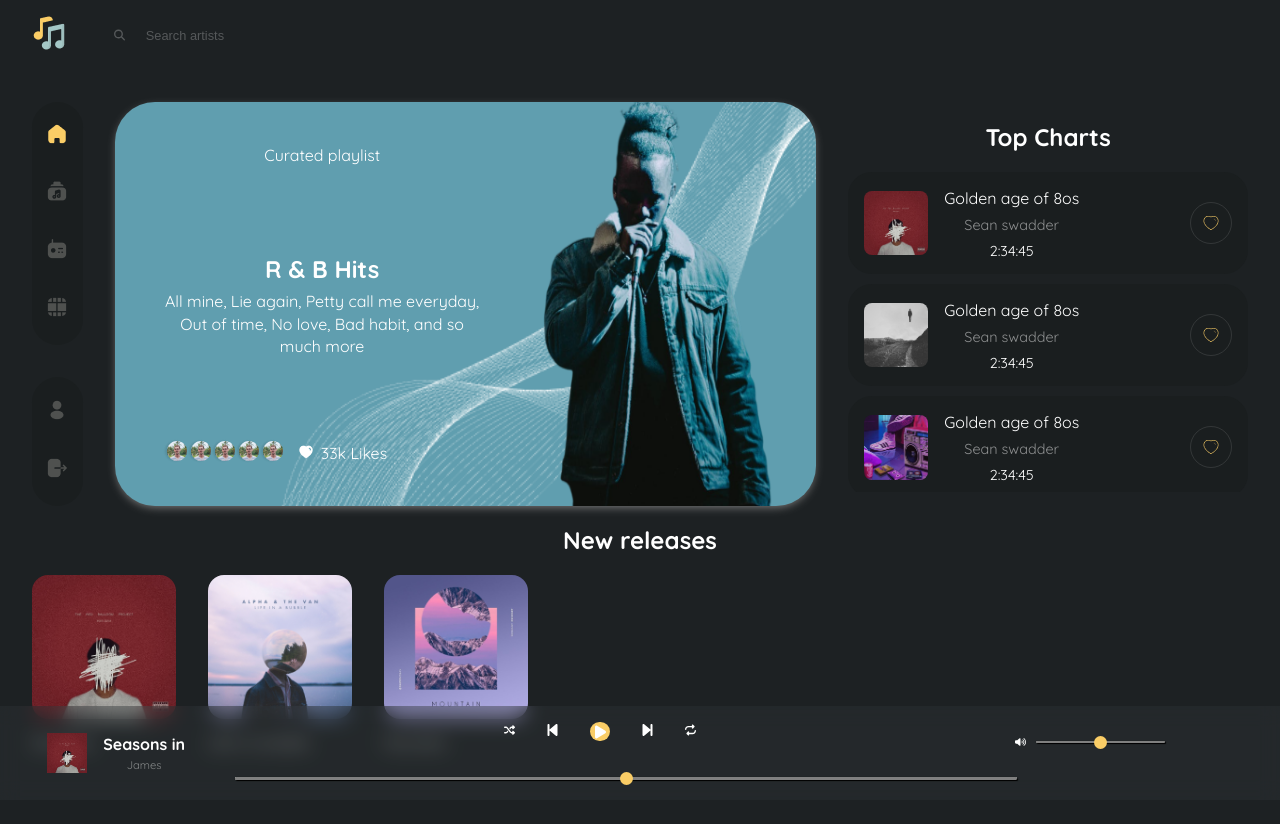
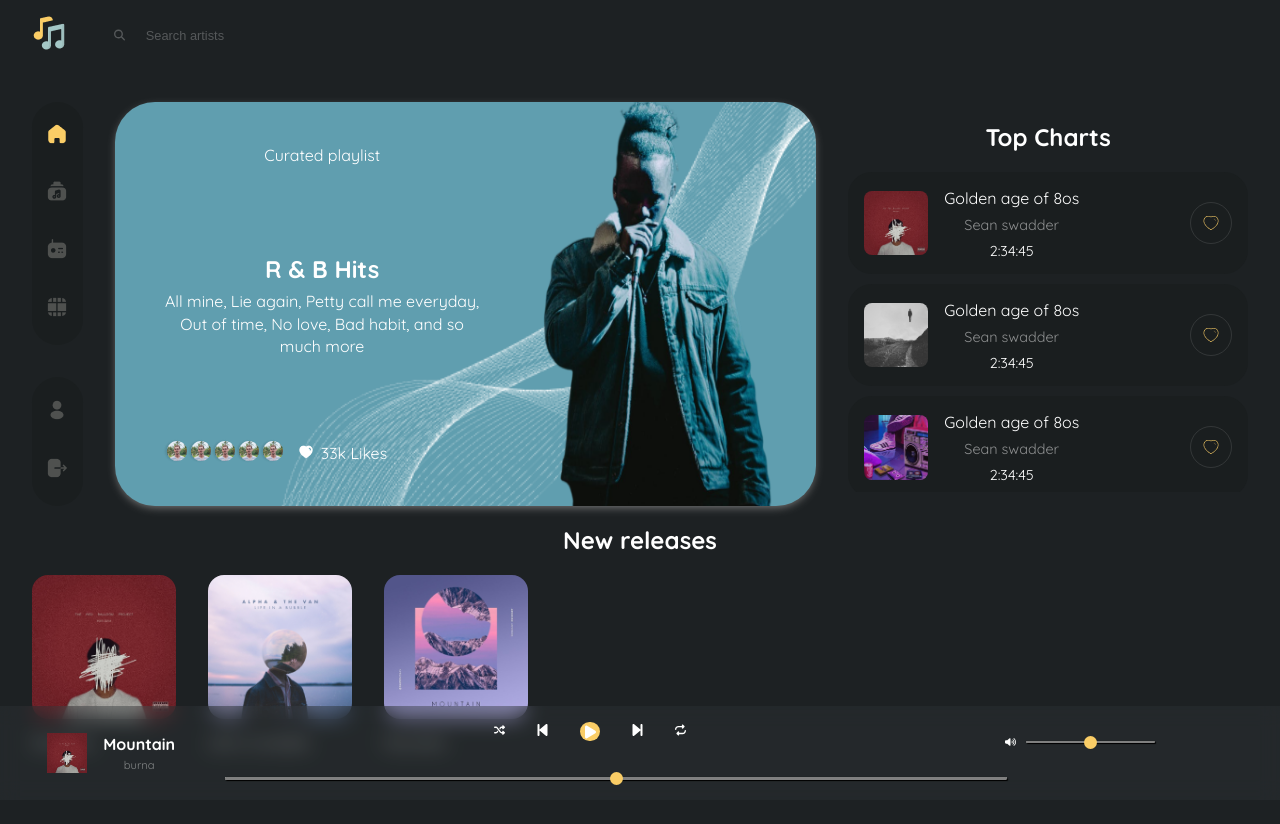
Before and after one commit to The-indigo/kaboom, a React (Create React App) app: page / in a window 1280 px wide. Shown: the top 824 px of the page. Built offline with nearby package versions, Linux system fonts and the light colour scheme.

Commit message:
music play

```diff
--- a/src/components/shared/Audiocontrols/Audiocontrols.js
+++ b/src/components/shared/Audiocontrols/Audiocontrols.js
@@ -1,20 +1,23 @@
-import React from "react"
+import React, { useContext } from "react"
 import "./Audiocontrols.css"
 import { FontAwesomeIcon } from "@fortawesome/react-fontawesome";
 import { faShuffle,faBackwardStep,faForwardStep,faPlay,faRepeat,faVolumeHigh} from "@fortawesome/free-solid-svg-icons";
+import { MusicContext } from "../../../store/musicContext";
 const Audiocontrols = () => {
+  const musicContext = useContext(MusicContext)
+  console.log(musicContext.pickedMusic)
     return (
         <div className="audio-div">
            <div className="container audio-container">
 
 
           <div className="audio-player-details">
-        <div className="audio-image-div">
-            <img src="images/face.png"/>
+            <div className="audio-image-div">
+            {musicContext.pickedMusic?<img src= {musicContext.pickedMusic.url}/> :null}
             </div>
             <div className="audio-text-div">
-              <p>Seasons in</p>
-              <p>James</p>
+              <p>{musicContext.pickedMusic?musicContext.pickedMusic.name:null}</p>
+              <p>{musicContext.pickedMusic?musicContext.pickedMusic.artist:null}</p>
             </div>
           </div>
 
--- a/src/store/musicContext.js
+++ b/src/store/musicContext.js
@@ -4,21 +4,23 @@ const data = [
     {
     url: "images/face.png",
     name:"Mountain",
+    artist:"burna"
     },
         {
     url: "images/alpha.png",
     name:"Life in a bubble",
+     artist:"burna"
     },
             {
     url: "images/mountain.png",
     name:"Mountain",
+     artist:"burna"
 },
 ]
 
 
 export const MusicContext = createContext({
     musicList: [],
-
     isPlaying: false,
 pickedMusic:{},
     // setMusicItems:()=>{},
@@ -31,7 +33,8 @@ const MusicContextProvider = ({ children }) => {
 
       useEffect(() => {
      const setMusicItems = () => {
-        setMusicList(data);
+         setMusicList(data);
+         setPickedMusic(data[0])
         console.log("music set.....")
      }
           setMusicItems()
```
